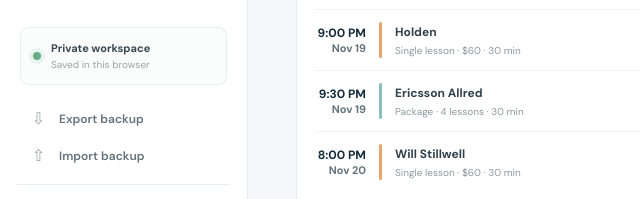
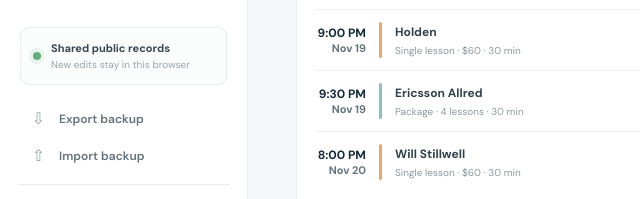
Before and after one commit to sniperkomo/Pitchbook, a plain HTML site: page index.html in a window 1280 px wide. Shown: the part 549-748 px from the top of the page, 0-640 px from the left. Drawn offline with Linux system fonts and the light colour scheme.

Commit message:
Clarify public records and local edits

```diff
--- a/index.html
+++ b/index.html
@@ -27,7 +27,7 @@
         <div class="sidebar-bottom">
           <div class="storage-card">
             <span class="storage-dot"></span>
-            <div><strong>Private workspace</strong><small>Saved in this browser</small></div>
+            <div><strong>Shared public records</strong><small>New edits stay in this browser</small></div>
           </div>
           <button class="nav-item utility-item" data-action="export"><span class="nav-icon">⇩</span>Export backup</button>
           <button class="nav-item utility-item" data-action="import"><span class="nav-icon">⇧</span>Import backup</button>
```
